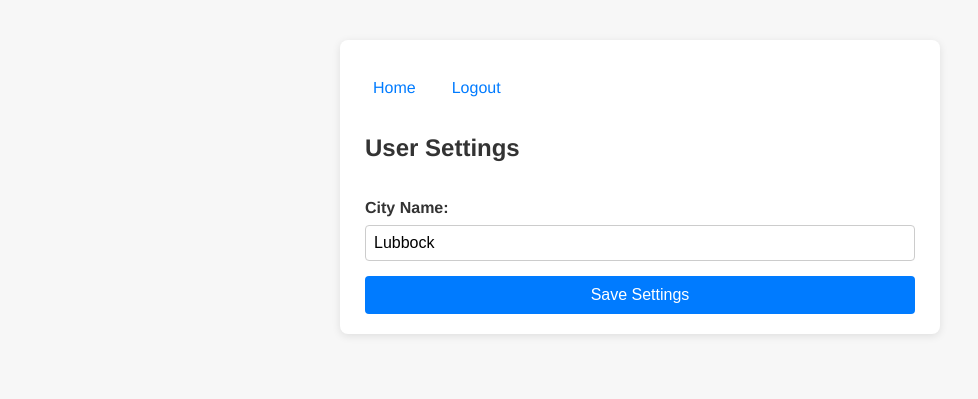
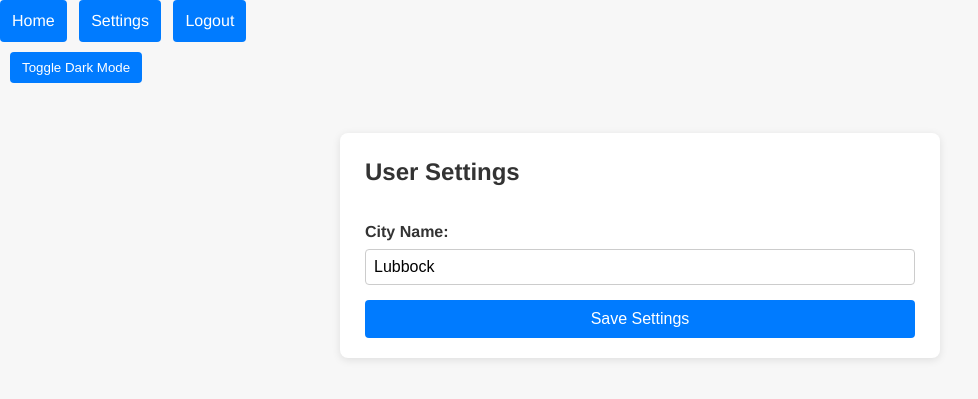
Before and after one commit to DrewWilliamsCRC/frontend_site, a Flask app: page /settings in a window 1280 px wide. Shown: the top 399 px of the page, without its empty margins (0-978 px from the left). Run offline with Flask 3, Linux system fonts and the light colour scheme; a user stored in the database is signed in; data comes from the database, SQL or seed files in the repository.

Commit message:
new buttons and css

```diff
--- a/app.py
+++ b/app.py
@@ -7,14 +7,12 @@ import time
 
 from flask import Flask, render_template, request, redirect, url_for, session, flash
 from werkzeug.security import generate_password_hash, check_password_hash
-
-# Import Flask-Caching
 from flask_caching import Cache
 
 app = Flask(__name__)
 app.secret_key = 'CHANGE_ME_TO_SOMETHING_SECURE'  # Replace with your own secret key.
 
-# Ensure cookies are valid for any subdomain of drewwilliams.biz
+# Ensure cookies are valid for any subdomain if needed
 app.config.update({
     'SESSION_COOKIE_DOMAIN': '.drewwilliams.biz'
 })
@@ -33,7 +31,6 @@ OWM_API_KEY = "f869c65af9d218710883f3321b2cf709"
 def init_db():
     """
     Initialize the DB, ensuring 'users' table has city_name column.
-    (Stock symbol column removed since we no longer need it)
     """
     with sqlite3.connect(DB_NAME) as conn:
         # Create the users table if not exists
@@ -53,7 +50,6 @@ def init_db():
     print("Database initialized or updated.")
 
 init_db()
-
 
 # -----------------------------------------------------------------------------------
 # Helper functions
@@ -93,19 +89,12 @@ def get_weekly_forecast(lat, lon):
     """
     Calls OWM One Call API for daily forecast (up to 7 days),
     but we'll slice to the first 5 days for a "5-day" forecast.
-    Returns a list of daily forecast dicts, each with:
-      - date_str (e.g. "Jan 25")
-      - icon_url
-      - description
-      - temp_min
-      - temp_max
-    or an empty list on failure.
-    Uses units=imperial for Fahrenheit.
+    Returns a list of daily forecast dicts.
     """
     url = (
         f"http://api.openweathermap.org/data/3.0/onecall"
         f"?lat={lat}&lon={lon}&exclude=current,minutely,hourly,alerts"
-        f"&units=imperial"  # Fahrenheit
+        f"&units=imperial"
         f"&appid={OWM_API_KEY}"
     )
     forecast_list = []
@@ -135,17 +124,13 @@ def get_weekly_forecast(lat, lon):
         print(f"[ERROR] Failed to fetch daily forecast: {e}")
     return forecast_list
 
-
 # -----------------------------------------------------------------------------------
 # Routes
 # -----------------------------------------------------------------------------------
 
 @app.route('/auth-check')
 def auth_check():
-    """
-    Internal endpoint for NGINX's auth_request directive.
-    Returns 200 if user is logged in, 401 if not.
-    """
+    """Internal endpoint for NGINX's auth_request directive."""
     if 'user' in session:
         return '', 200
     else:
@@ -155,9 +140,7 @@ def auth_check():
 def home():
     """
     Home page, requires user login.
-    Displays:
-      - random dog picture
-      - 5-day weather forecast (based on city_name)
+    Displays random dog pic and 5-day weather forecast.
     """
     if 'user' not in session:
         return redirect(url_for('login'))
@@ -173,8 +156,6 @@ def home():
     daily_forecasts = []
     if lat is not None and lon is not None:
         daily_forecasts = get_weekly_forecast(lat, lon)
-    else:
-        print(f"[WARN] Could not get lat/lon for city '{city_name}'. Weather unavailable.")
 
     return render_template(
         "index.html",
@@ -184,12 +165,8 @@ def home():
         daily_forecasts=daily_forecasts
     )
 
-
 def get_coordinates_for_city(city_name):
-    """
-    Uses OpenWeatherMap Geocoding API to get (lat, lon) for a city.
-    Returns (lat, lon) or (None, None) on failure.
-    """
+    """Uses OpenWeatherMap Geocoding API to get (lat, lon) for a city."""
     url = f"http://api.openweathermap.org/geo/1.0/direct?q={city_name}&limit=1&appid={OWM_API_KEY}"
     try:
         resp = requests.get(url, timeout=5)
@@ -200,7 +177,6 @@ def get_coordinates_for_city(city_name):
     except Exception as e:
         print(f"[ERROR] Geocoding city '{city_name}' failed: {e}")
     return (None, None)
-
 
 @app.route('/settings', methods=['GET', 'POST'])
 def settings():
@@ -227,7 +203,6 @@ def settings():
         city_name = get_user_settings(username)
         return render_template('settings.html', city_name=city_name)
 
-
 @app.route('/login', methods=['GET', 'POST'])
 def login():
     """Login route."""
@@ -248,23 +223,19 @@ def login():
                 flash("Login successful!", "success")
                 return redirect(url_for('home'))
             else:
-                # Wrong password => 401 Unauthorized
-                # (also log this attempt if you want to parse it from your Flask log)
+                # Wrong password
                 app.logger.warning(
                     f"Failed login attempt for existing user {username} from {request.remote_addr}"
                 )
-                # Return a 401, which is critical for Fail2ban detection if using NGINX logs
                 return "Invalid credentials", 401
         else:
-            # No such user in DB => 401 Unauthorized
+            # No such user
             app.logger.warning(
                 f"Failed login attempt for non-existent user {username} from {request.remote_addr}"
             )
             return "Invalid credentials", 401
 
-    # If GET request, just show the login form
     return render_template('login.html')
-
 
 @app.route('/logout')
 def logout():
@@ -273,31 +244,5 @@ def logout():
     flash("Logged out successfully.", "info")
     return redirect(url_for('login'))
 
-
-# @app.route('/register', methods=['GET', 'POST'])
-# def register():
-#     """Registration route."""
-#     if request.method == 'POST':
-#         username = request.form.get('username')
-#         password = request.form.get('password')
-#         if not username or not password:
-#             flash("Username and password required.", "danger")
-#             return redirect(url_for('register'))
-
-#         pw_hash = generate_password_hash(password)
-#         try:
-#             with sqlite3.connect(DB_NAME) as conn:
-#                 cur = conn.cursor()
-#                 cur.execute("INSERT INTO users (username, password_hash) VALUES (?, ?)",
-#                             (username, pw_hash))
-#                 conn.commit()
-#             flash("Registration successful. You can now log in.", "success")
-#             return redirect(url_for('login'))
-#         except sqlite3.IntegrityError:
-#             flash("Username already exists. Choose another.", "danger")
-#     return render_template('register.html')
-
-
 if __name__ == '__main__':
-    # Run on port 5001 instead of 5000
     app.run(debug=True, host='0.0.0.0', port=5001)
--- a/static/style.css
+++ b/static/style.css
@@ -12,6 +12,26 @@ body {
     line-height: 1.6;
 }
 
+/* Dark mode overrides */
+body.dark-mode {
+    background: #121212; /* Very dark background */
+    color: #eee;         /* Light text */
+}
+
+body.dark-mode .card {
+    background: #1f1f1f;
+    border: 1px solid #333;
+    color: #eee;
+}
+
+body.dark-mode .links-section li a {
+    background-color: #333;
+    color: #fff;
+}
+body.dark-mode .links-section li a:hover {
+    background-color: #444;
+}
+
 /* Container for main content */
 .container {
     width: 90%;
@@ -23,7 +43,14 @@ body {
     box-shadow: 0 2px 8px rgba(0,0,0,0.1);
 }
 
-/* Navigation bar */
+/* In dark mode, override container background as well */
+body.dark-mode .container {
+    background: #1a1a1a;
+    box-shadow: 0 2px 8px rgba(255,255,255,0.1);
+    border: 1px solid #333;
+}
+
+/* Navigation bar (if you have a <nav><ul><li><a> setup) */
 nav ul {
     display: flex;
     gap: 20px;
@@ -48,6 +75,20 @@ nav ul li a:hover {
 h2 {
     margin-bottom: 20px;
     font-size: 1.5rem;
+}
+
+/* Toggle button styling */
+.dark-mode-btn {
+    margin: 10px;
+    padding: 8px 12px;
+    background-color: #007bff;
+    color: #fff;
+    border: none;
+    border-radius: 4px;
+    cursor: pointer;
+}
+.dark-mode-btn:hover {
+    background-color: #0056b3;
 }
 
 /* Flash messages */
@@ -204,3 +245,42 @@ section {
 .forecast-day {
     text-align: center;
 }
+
+/* --------------------- */
+/* NEW: Nav Button Style */
+/* --------------------- */
+
+/*
+  If you're using a <nav> without a <ul>, for example:
+    <nav>
+      <a href="{{ url_for('home') }}">Home</a>
+      <a href="{{ url_for('settings') }}">Settings</a>
+      <a href="{{ url_for('logout') }}">Logout</a>
+    </nav>
+  then you can style them like buttons as follows:
+*/
+
+header.site-header nav a {
+    display: inline-block;        /* Make them inline-block so padding applies cleanly */
+    background-color: #007bff;    /* Button color */
+    color: #fff;
+    padding: 8px 12px;            /* Padding for a "button" feel */
+    border-radius: 4px;
+    text-decoration: none;
+    margin-right: 8px;            /* Space between buttons */
+    transition: background-color 0.2s ease;
+}
+
+header.site-header nav a:hover {
+    background-color: #0056b3;    /* Darker on hover */
+}
+
+/* In dark mode, you might want to tweak them further: */
+body.dark-mode header.site-header nav a {
+    background-color: #333;
+    color: #fff;
+}
+
+body.dark-mode header.site-header nav a:hover {
+    background-color: #444;
+}
--- a/templates/base.html
+++ b/templates/base.html
@@ -1,11 +1,34 @@
 <!DOCTYPE html>
-<html>
+<html lang="en">
 <head>
-    <title>Frontend Site</title>
+  <meta charset="UTF-8">
+  <title>Drew’s App</title>
+  <!-- Link your static CSS file -->
   <link rel="stylesheet" href="{{ url_for('static', filename='style.css') }}">
 </head>
 <body>
+
+  <!-- Page Header / Navigation -->
+  <header class="site-header">
+    <nav>
+      {% if 'user' in session %}
+        <!-- Logged-in user links -->
+        <a href="{{ url_for('home') }}">Home</a>
+        <a href="{{ url_for('settings') }}">Settings</a>
+        <a href="{{ url_for('logout') }}">Logout</a>
+      {% else %}
+        <!-- Logged-out user links -->
+        <a href="{{ url_for('login') }}">Login</a>
+      {% endif %}
+    </nav>
+
+    <!-- Dark Mode toggle button -->
+    <button id="darkModeToggle" class="dark-mode-btn">Toggle Dark Mode</button>
+  </header>
+
+  <!-- Main container for page content -->
   <div class="container">
+    <!-- Display Flask flash messages (success, danger, info, etc.) -->
     {% with messages = get_flashed_messages(with_categories=true) %}
       {% if messages %}
         <ul class="flashes">
@@ -16,21 +39,28 @@
       {% endif %}
     {% endwith %}
 
-        <nav>
-            <ul>
-                {% if session.user %}
-                  <li><a href="{{ url_for('home') }}">Home</a></li>
-                  <li><a href="{{ url_for('logout') }}">Logout</a></li>
-                {% else %}
-                  <!--
-                  <li><a href="{{ url_for('login') }}">Login</a></li>
-
-                  -->
-                {% endif %}
-            </ul>
-        </nav>
-
+    <!-- Child templates will insert their content here -->
     {% block content %}{% endblock %}
   </div>
+
+  <!-- Dark Mode JavaScript -->
+  <script>
+    document.addEventListener("DOMContentLoaded", function() {
+      const body = document.body;
+      // Check localStorage for a stored preference
+      const storedPref = localStorage.getItem("darkMode") === "true";
+
+      if (storedPref) {
+        body.classList.add("dark-mode");
+      }
+
+      const toggleBtn = document.getElementById("darkModeToggle");
+      toggleBtn.addEventListener("click", function() {
+        body.classList.toggle("dark-mode");
+        // Save the preference (true if .dark-mode is present, false otherwise)
+        localStorage.setItem("darkMode", body.classList.contains("dark-mode"));
+      });
+    });
+  </script>
 </body>
 </html>
--- a/templates/index.html
+++ b/templates/index.html
@@ -1,10 +1,7 @@
 {% extends "base.html" %}
+
 {% block content %}
 <h2>Welcome, {{ user }}!</h2>
-
-<nav class="internal-nav">
-  <a href="{{ url_for('settings') }}">Settings</a>
-</nav>
 
 <!-- Random Dog Photo -->
 {% if dog_image_url %}
@@ -48,5 +45,4 @@
   </div>
 </div>
 {% endif %}
-
 {% endblock %}
```
Also changed, not shown: 1 other file. Lines whose indentation alone changed are shown as unchanged.
